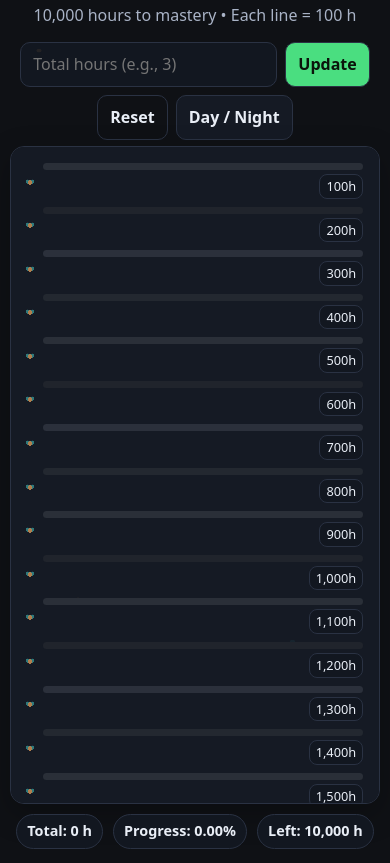
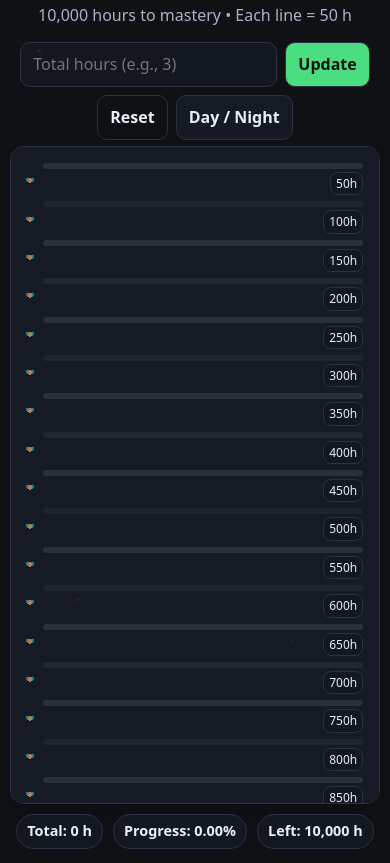
Before and after one commit to beautyofmuscles-debug/meditation, a plain HTML site: page index.html in a window 390 px wide. Shown: the part 76-939 px from the top of the page. Drawn offline with Linux system fonts and the light colour scheme.

Commit message:
meditation 3

```diff
--- a/index.html
+++ b/index.html
@@ -8,7 +8,7 @@
   :root{
     --bg:#0f1115; --panel:#151a24; --text:#e9eef6; --muted:#a9b3c6;
     --green:#4ade80; --accent:#f3aa60; --accent2:#3aa3a1; --border:#2a3243;
-    --padLeft:44px; --rowGap:6px; --lineH:8px;
+    --padLeft:44px; --rowGap:5px; --lineH:7px;
   }
   [data-theme="day"]{
     --bg:#faf6ea; --panel:#fffaf0; --text:#1d232e; --muted:#5b677a;
@@ -78,9 +78,9 @@
   /* milestone lives in its own grid cell (never overlaps bar) */
   .ms{display:flex;align-items:center;gap:6px}
   .ms .tick{width:10px;height:2px;background:var(--text);opacity:.9}
-  .ms .label{font-size:.85rem;color:var(--text);
+  .ms .label{font-size:.8rem;color:var(--text);
              background:color-mix(in oklab,var(--panel),#000 7%);
-             border:1px solid var(--border);border-radius:8px;padding:3px 7px;white-space:nowrap}
+             border:1px solid var(--border);border-radius:8px;padding:2px 6px;white-space:nowrap}
 
   .stats{display:flex;gap:10px;flex-wrap:wrap;margin:10px 0 0}
   .pill{padding:6px 10px;border-radius:999px;border:1px solid var(--border);
@@ -89,20 +89,20 @@
   /* --- Mobile polish --- */
   @media (max-width:640px){
     body{padding:14px;}
-    #wrap{height:78vh;padding:16px 18px 16px 32px;gap:8px;}
+    #wrap{height:78vh;padding:16px 18px 16px 32px;gap:6px;}
     .row{column-gap:8px;}
-    .seg{height:7px;}
+    .seg{height:6px;}
     .lotus{left:-20px;width:14px;height:14px;}
-    .ms .label{font-size:.8rem;padding:2px 6px;}
+    .ms .label{font-size:.75rem;padding:2px 5px;}
     .ms .tick{width:8px;}
     .btn,input{padding:10px 12px;}
   }
   @media (max-width:420px){
-    .row{grid-template-columns:1fr;row-gap:4px;}
+    .row{grid-template-columns:1fr;row-gap:3px;}
     .ms{position:static;transform:none;justify-self:end;}
     .ms .tick{display:none;}
     #wrap{padding-right:16px;}
-    .seg{height:7px;}
+    .seg{height:6px;}
   }
 </style>
 </head>
@@ -111,7 +111,7 @@
   <div class="flags" aria-hidden="true"></div>
 
   <h1>☸️ Samatha Path</h1>
-  <div class="muted" style="margin-bottom:6px">10,000 hours to mastery • Each line = 100 h</div>
+  <div class="muted" style="margin-bottom:6px">10,000 hours to mastery • Each line = 50 h</div>
 
   <div id="controls">
     <input id="inHours" type="number" min="0" step="0.01" placeholder="Total hours (e.g., 3)" />
@@ -129,8 +129,7 @@
   </div>
 
 <script>
-const GOAL=10000, ROWS=100, ROW_SIZE=GOAL/ROWS, COLORS=10; // 100 rows, each 100h
-// Milestones for every row end: 100, 200, ... 10,000
+const GOAL=10000, ROWS=200, ROW_SIZE=GOAL/ROWS, COLORS=10; // 200 rows, each 50h
 const MILESTONES=Array.from({length:ROWS},(_,i)=>({name:`${((i+1)*ROW_SIZE).toLocaleString()}h`}));
 
 const wrap=document.getElementById('wrap'),
@@ -167,7 +166,6 @@ function setHours(total){
   outPct.textContent=pct.toFixed(2);
   outLeft.textContent=formatHours(GOAL-total);
 
-  // progress across rows
   const units=(total/GOAL)*ROWS;
   fills.forEach((f,i)=>{
     const rowProgress=units-i;
@@ -176,16 +174,15 @@ function setHours(total){
     else if(rowProgress>=1) w=100;
     else w=rowProgress*100;
 
-    const segWidth = f.parentElement.clientWidth;
-    const px = (segWidth * w) / 100;
+    const segWidth=f.parentElement.clientWidth;
+    const px=(segWidth*w)/100;
 
-    // MONOTONIC width: always pixels; tiny floor for any positive progress.
-    const MIN_PX = 4; // minimal visible nub for w>0
-    let widthPx = (w <= 0) ? 0 : Math.max(MIN_PX, px);
-    widthPx = Math.min(widthPx, segWidth); // cap at 100%
+    const MIN_PX=4;
+    let widthPx=(w<=0)?0:Math.max(MIN_PX,px);
+    widthPx=Math.min(widthPx,segWidth);
 
     requestAnimationFrame(()=> {
-      f.style.width = Math.round(widthPx) + 'px';
+      f.style.width=Math.round(widthPx)+'px';
     });
   });
 }
@@ -199,7 +196,7 @@ inHours.addEventListener('keydown',e=>{if(e.key==='Enter')setHours(inHours.value
 btnReset.addEventListener('click',()=>{if(!confirm('Reset progress?'))return;save(0);setHours(0);inHours.value='';});
 window.addEventListener('resize',()=>{const v=load();build();setHours(v);});
 
-const KEY='med_hours_v13_rows100';
+const KEY='med_hours_v14_rows200';
 const save=v=>localStorage.setItem(KEY,String(v));
 const load=()=>parseFloat(localStorage.getItem(KEY)||'0');
 const formatHours=n=>(Math.round(n*100)/100).toLocaleString(undefined,{maximumFractionDigits:2});
```
